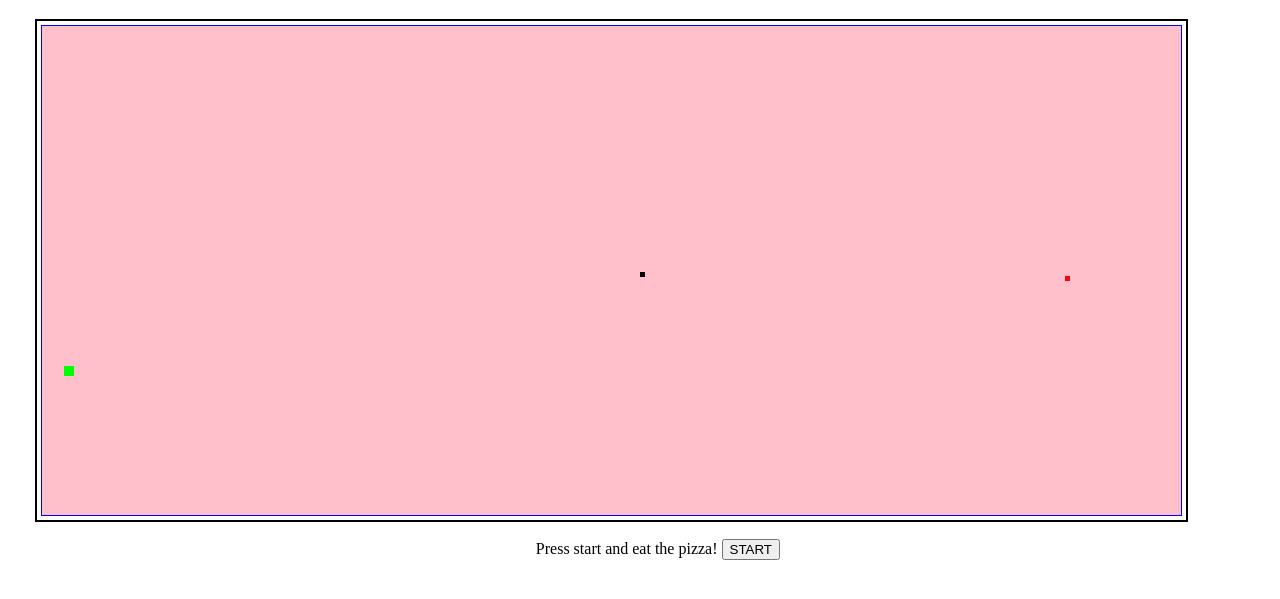
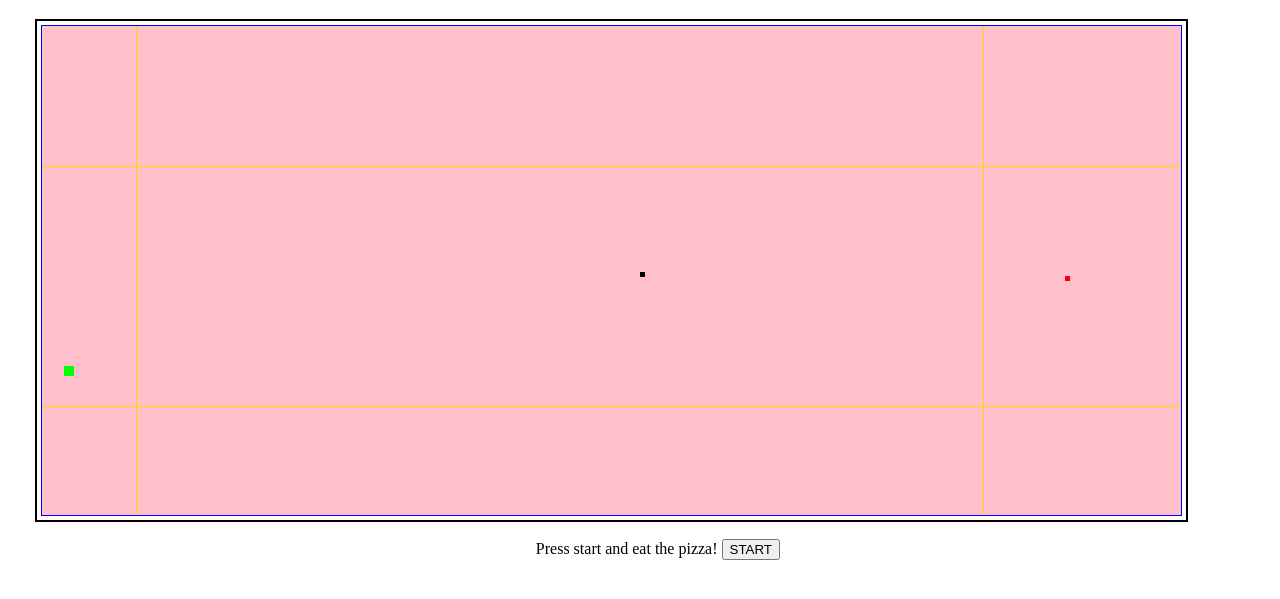
Before and after one commit to AlexAnschuetz/SNAKE, a plain HTML site: page index.html in a window 1280 px wide. Both pictures are taken after a click on the button "START". Shown: the part 61-660 px from the top of the page. Drawn offline with Linux system fonts and the light colour scheme.

Commit message:
adds new barriers every 10 seconds, existing for 5 seconds each

```diff
--- a/snake.js
+++ b/snake.js
@@ -1,54 +1,34 @@
+
 var x = 575;
 var y = 250;
-var framelength = 2;
+var framelength = 4;
 var z = 0;
 var t = 0;
 var clicked = 0;
 var keysPressed= {};
 var moveDirection = {};
 var modifier = 1
-
-
 var Canvas = document.getElementById("mycanvas");
 var ctx = Canvas.getContext("2d")
 ctx.fillStyle = "#FF0000";
 ctx.fillRect(x,y,5,5)
-
-//setInterval(
-	generateEvilBarrier()
-	//, 5000)
-
-
-
-
-var displayBarrier = function () {
+var displayBarrier = function(){
+	console.log("running displayBarrier")
 	ctx.fillStyle = "#FFD700";
 	ctx.fillRect( xONE,0, 1 ,489 )
 	ctx.fillRect(0, yONE , 1139 ,1 )
 	ctx.fillRect(xTWO,0, 1 ,489 )
 	ctx.fillRect(0, yTWO,1139 , 1 )
-
-
 }
-
 var removeBarrier = function () {
 	ctx.clearRect( xONE,0, 1 ,489 )
 	ctx.clearRect(0, yONE , 1139 ,1 )
 	ctx.clearRect(xTWO,0, 1 ,489 )
 	ctx.clearRect(0, yTWO,1139 , 1 )
 }
-
-
-
-
-
-
 function increaseDifficulty() {
-modifier += .1
+	// modifier += .1
 }
-
-
-
 function moveRight() {
 	if (moveDirection != "right") {
 		moveDirection="right";
@@ -60,7 +40,8 @@ function moveRight() {
 					ctx.fillRect( x, y,5,5);
 					ctx.fillStyle = "#FF0000";
 	 				x +=1*modifier;
-	 				ctx.clearRect(x-(2+z),y,1*modifier,6)
+	 				ctx.clearRect(x-(2+z),y,1*modifier,6);
+	 				testEvilBarrier()
 
 
 
@@ -70,7 +51,6 @@ function moveRight() {
 					x=0;
 					FoodHack()
 
-
 				}
 				if (moveDirection != "right") {
 					clearInterval(moveTime)
@@ -79,8 +59,6 @@ function moveRight() {
 		}
 	}
 }
-
-
 function moveLeft() {
 	if (moveDirection != "left") {
 		moveDirection="left";
@@ -93,6 +71,7 @@ function moveLeft() {
 					ctx.fillStyle = "#FF0000";
 				 	x -=1*modifier;
 				 	ctx.clearRect(x+(6+z),y,6*modifier,6)
+				 	testEvilBarrier()
 
 
 
@@ -110,7 +89,6 @@ function moveLeft() {
 		}
 	}
 }
-
 function moveUp() {
 	if (moveDirection != "up") {
 		moveDirection="up";
@@ -123,15 +101,14 @@ function moveUp() {
 					ctx.fillStyle = "#FF0000";
 				 	y -=1*modifier;
 				 	ctx.fillRect( x, y,5,5);
+				 	testEvilBarrier()
 
 
 				}
 				else if (y= -5)
 				{
-
 					y=489;
 					FoodHack()
-
 
 				}
 				if (moveDirection != "up") {
@@ -142,13 +119,11 @@ function moveUp() {
 	}
 	// moveUp()
 }
-
 function moveDown() {
 	if (moveDirection != "down") {
 		moveDirection="down";
 		if (moveDirection == "down") {
 			var moveTime = setInterval(function(){
-
 				if( y<489) {
 					eatFood()
 					eatBigFood()
@@ -156,6 +131,7 @@ function moveDown() {
 					ctx.fillStyle = "#FF0000";
 	 				y +=1*modifier;
 	 				ctx.clearRect(x,y-(5+z),6,6*modifier);
+	 				testEvilBarrier()
 
 
 
@@ -166,7 +142,6 @@ function moveDown() {
 					y=0;
 					FoodHack()
 
-
 				}
 				if (moveDirection != "down") {
 					clearInterval(moveTime)
@@ -174,13 +149,9 @@ function moveDown() {
 			}, framelength)
 		}
 	}
-
 }
-
-
 function startButton () {
 	var rando = Math.ceil(Math.random()*4)
-
 //attempting to create start button that sends square in random direction upon press
 	document.getElementById("btn").addEventListener("click", function(){
 
@@ -198,86 +169,49 @@ document.getElementById("btn").addEventListener("click", function(){
     	}
 	});
 }
-
-
-
-
-
 // Handle keyboard controls
-
-
-
 function clickStartMandatory() {
 	document.getElementById('btn').addEventListener("click", function() {
 		clicked = 1;
 		enableArrowKeys()
+		generateEvilBarrier()
 		setInterval(increaseDifficulty, 5000)
 	//above makes snake speed up as game goes on
-
 	//setInterval( qrFoodHack, 100)
 	//resets booard frequently to clear snake trail
-
+	})
 }
-)
-}
-
 function enableArrowKeys() {
 	if (clicked === 1) {
-
 		addEventListener("keydown", checkKeyPressed);
-
 		function checkKeyPressed(e) {
 			if (e.keyCode == "37") {
-
-
 				moveLeft()
 				FoodHack()
-
 			}
 			if (e.keyCode == "38") {
-
-
 				moveUp()
 				FoodHack()
-
 			}
 			if (e.keyCode == "39") {
-
-
 				moveRight()
 				FoodHack()
-
 			}
 			if (e.keyCode == "40") {
-
-
 				moveDown()
 				FoodHack()
-
 			}
 		}
 	}
 }
-
-
-
-
  function generateFood () {
  	 q = Math.ceil(Math.random()*1137)
  	 r = Math.ceil(Math.random()*487)
-
  	ctx.fillStyle = "#000000";
 	ctx.fillRect(q,r,5,5)
-
-
 }
-
-
-
  function eatFood () {
-
-
- 	if (     (Math.abs(x-q) < 5) && (Math.abs(y-r) < 5)  ) {
+ 	if ((Math.abs(x-q) < 5) && (Math.abs(y-r) < 5)) {
  		ctx.clearRect(q,r,5,5);
  		t+=25
  		document.getElementById('score').innerHTML = t
@@ -286,37 +220,27 @@ addEventListener("keydown", checkKeyPressed);
 
  	}
 }
-
 function FoodHack () {
 	//if (e.keyCode == "40" || "37" || "38" || "39") {
 	ctx.clearRect(0,0,1139,489)
 	ctx.fillStyle = "#000000";
 	ctx.fillRect(q,r,5,5)
-
 	ctx.fillStyle = "#00FF00";
 	ctx.fillRect(b,n,10,10)
-
 	/*ctx.fillStyle = "#FFD700";
 	ctx.fillRect(xONE,0, 1 ,489 )
 	ctx.fillRect(0,yONE, 1139 ,1 )
 	ctx.fillRect(xTWO,0, 1 ,489 )
 	ctx.fillRect(0,yTWO,1139 , 1 ) */
 }
-
-
-
 function generateBigFood () {
 	b = Math.ceil(Math.random()*1137)
 	n = Math.ceil(Math.random()*487)
-
 	ctx.fillStyle = "#00FF00";
 	ctx.fillRect(b,n,10,10)
 }
-
-
-
 function eatBigFood () {
-	if(		(Math.abs(x-b) < 10) && (Math.abs(y-n) < 10) ) {
+	if((Math.abs(x-b) < 10) && (Math.abs(y-n) < 10) ) {
 		ctx.clearRect(b,n,10,10)
 		t+=50
 		document.getElementById('score').innerHTML = t
@@ -324,49 +248,43 @@ function eatBigFood () {
 		z+=12
 	}
 }
-
 function generateEvilBarrier() {
  	if (clicked == 1) {
 		xONE = Math.ceil(Math.random()*1137)
 		yONE = Math.ceil(Math.random()*487)
 		xTWO = Math.ceil(Math.random()*1137)
 		yTWO = Math.ceil(Math.random()*487)
+		//everytime evil barrier is generated i want to run the following for some amount of time
 
-	//everytime evil barrier is generated i want to run the following for some amount of time
 	setInterval(displayBarrier, 100)
-setTimeout(clearInterval(displayBarrier), 60000)
-setTimeout(makeNull,60000)
+	setTimeout(clearInterval(displayBarrier), 5000)
+	setTimeout(makeNull, 5000)
 
 	}
 }
 
+
+setInterval(generateEvilBarrier, 10000)
+// setTimeout(clearInterval(displayBarrier), 60000)
+// setTimeout(makeNull,60000)
 function makeNull () {
 	xONE = null
 	yONE = null
 	xTWO = null
 	yTWO = null
 }
-
-
 function testEvilBarrier() {
 	if ((Math.abs(x-xONE) < 10) || (Math.abs(y-yONE) < 10) ) {
 		alert("You touched the evil barrier. You Lose !")
-
 	}
 	if ((Math.abs(x-xTWO) < 10) || (Math.abs(y-yTWO) < 10) ) {
 		alert("You touched the evil barrier. You Lose!")
-
 	}
 }
-
-
-
 startButton()
 clickStartMandatory()
 generateFood()
 generateBigFood()
-
-
 /*
 addEventListener("keyup", function (e) {
 	keysPressed[e.keyCode] = true;
@@ -386,11 +304,6 @@ var update = function (modifier) {
 		moveRight()
 	}
 }
-*/
-
-
-
-
-
+*/ // sup
 //gives error when run but if you refresh error goes away
 // why isnt global x changes in function displayed in ctx.fillRect ??
```
Also changed, not shown: styles.css (line endings or trailing spaces). Lines whose indentation alone changed are shown as unchanged.
